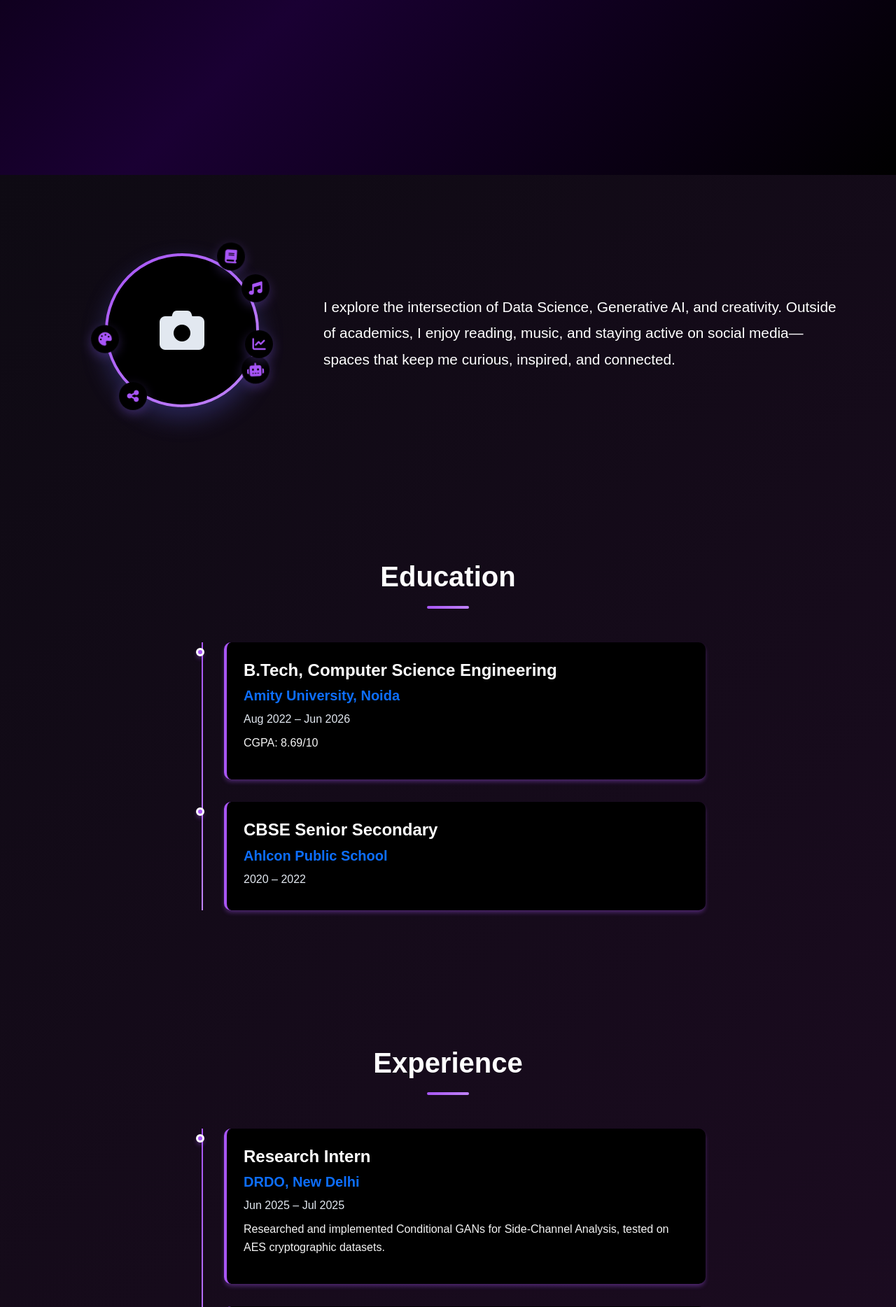
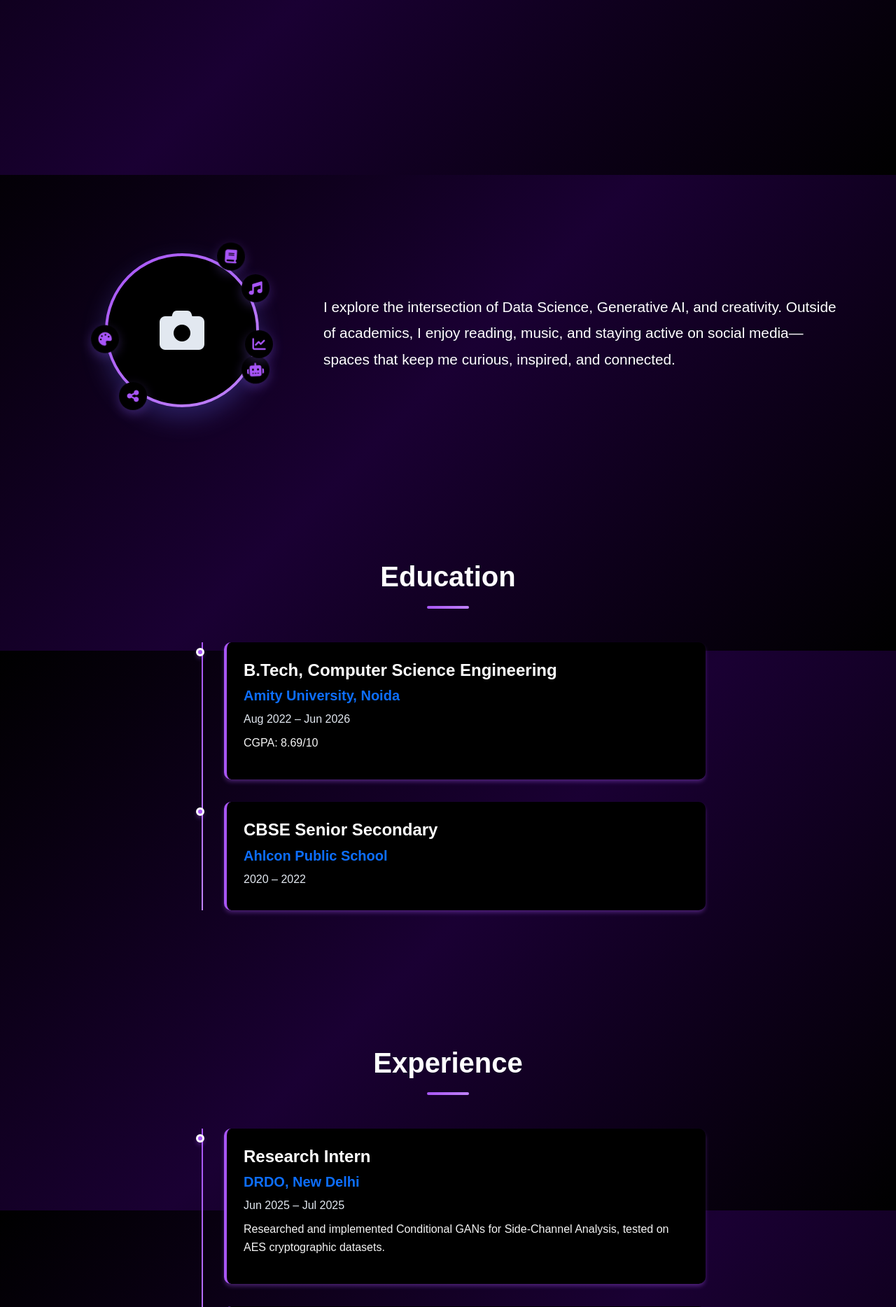
Before and after one commit to AN160404/Portfolio, a Flask app: page / in a window 1280 px wide. Shown: the part 670-2538 px from the top of the page at 70% size. Run offline with Flask 3, Linux system fonts and the light colour scheme; some web fonts are replaced.

Commit message:
Update website background to a consistent gradient theme
Applies a fixed linear gradient background across the entire website, changing the body background from solid black to a gradient of black, purple, and black, and updates the .global-bg class with the same gradient.

Replit-Commit-Author: Agent
Replit-Commit-Session-Id: 7b1aa261-813d-4ef0-ba43-e1ec685d2ea6
Replit-Commit-Checkpoint-Type: full_checkpoint
Replit-Commit-Screenshot-Url: https://storage.googleapis.com/screenshot-production-us-central1/2e42bb58-e5a3-4f86-bf82-6e158f34b9f6/7b1aa261-813d-4ef0-ba43-e1ec685d2ea6/sVFxAQb

```diff
--- a/static/css/style.css
+++ b/static/css/style.css
@@ -27,7 +27,8 @@ body {
     font-family: 'Happy Monkey', cursive;
     line-height: 1.6;
     color: #ffffff;
-    background-color: #000000;
+    background: linear-gradient(135deg, #000000 0%, #1a0033 50%, #000000 100%);
+    background-attachment: fixed;
 }
 
 /* Typography */
@@ -904,7 +905,8 @@ html {
 
 /* Global background for all pages */
 .global-bg {
-    background: linear-gradient(135deg, #0a0a0f, #1a0b1f, #2a0f3d);
+    background: linear-gradient(135deg, #000000 0%, #1a0033 50%, #000000 100%);
+    background-attachment: fixed;
     color: #f5f5f5;
     font-family: 'Tomorrow', sans-serif;
     min-height: 100vh;
```
Also changed, not shown: 2 other files.
